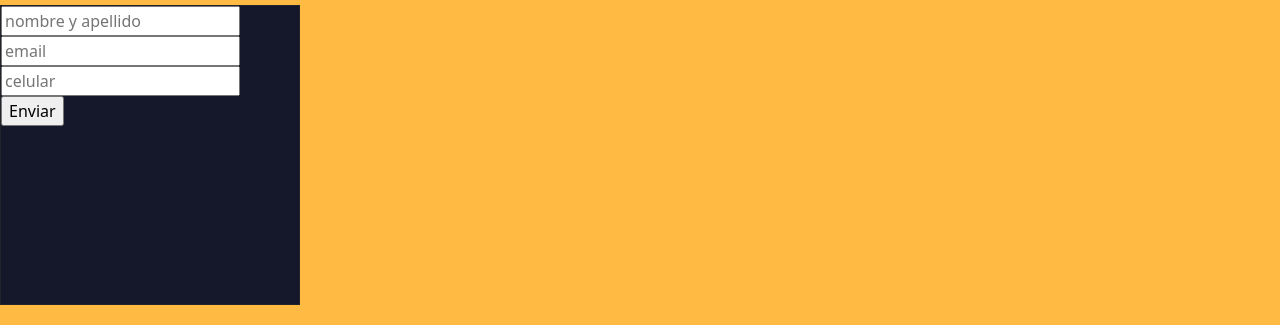
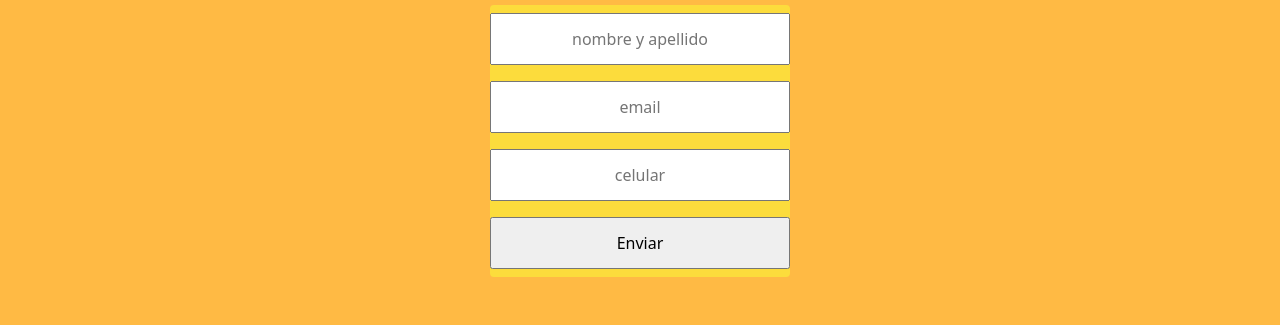
Before and after one commit to Daniel-Paiz/skate-shop, a website: page paginas/Contacto.html in a window 1280 px wide. Shown: the part 268-593 px from the top of the page. Drawn offline with nearby package versions, Linux system fonts and the light colour scheme.

Commit message:
proceso1.2

```diff
--- a/paginas/Contacto.html
+++ b/paginas/Contacto.html
@@ -44,13 +44,11 @@
     <main>
         <h1 class="titulo__h1">Contacto </h1>
         <h2 class="h2__index">para cualquier consulta llenar formulario y nos contactaremos a la brevedad gracias </h2>
-        <form class="formulario ">
-            <div class="div__form flex-column">
-                <input type="text" placeholder="nombre y apellido">
-                <input type="email" placeholder="email">
-                <input type="tel" placeholder="celular">
-                <input type="button" value="Enviar">
-            </div>
+        <form class="d-block">
+                <input type="text" placeholder="nombre y apellido"class="formulario">
+                <input type="email" placeholder="email"class="formulario">
+                <input type="tel" placeholder="celular"class="formulario">
+                <input type="button" value="Enviar"class="formulario">
         </form>
     </main>
     <footer>
--- a/scss/archivos/_main.scss
+++ b/scss/archivos/_main.scss
@@ -29,6 +29,7 @@ main {
 
         .imagen_ilustrativa {
             width: 70%;
+            height: auto;
         }
 
         .caja__texto {
@@ -42,27 +43,40 @@ main {
 
     }
 
+    .table {
+        margin-top: 300px;
+    }
+
+
     .carucel_contenedor {
-        width: 500px;
-        height: auto;
+        width: 600px;
+        height: 600px;
         margin: 20px;
-
-        .carucel_contenedor img {
-            width: 500px;
-            height: 300px;
-        }
+        background-color: black;
 
     }
 
-    .formulario {
+    .carucel_contenedor img {
+        width: auto;
+        height: 600px;
+    }
+
+
+
+    form {
         width: 300px;
-        height:300px;
-        position: relative;
-        background-color: #15172b;
-        border: solid 1px;
+        background-color: map-get($map: $palette, $key: 'color-fondo-tex');
+        border-radius: 4px;
+        justify-content: center;
+        margin-left: auto;
+        margin-right: auto;
+        margin-bottom: 300px;
 
-        .div_form{
-            position: absolute;
+        .formulario {
+            width: 100%;
+            padding: 12px 20px;
+            margin: 8px 0;
+            text-align: center;
         }
     }
 
```
Also changed, not shown: paginas/Tablas.html (+2 -0 lines), css/main.css, imagenes/tabla skateshop.jpg.
